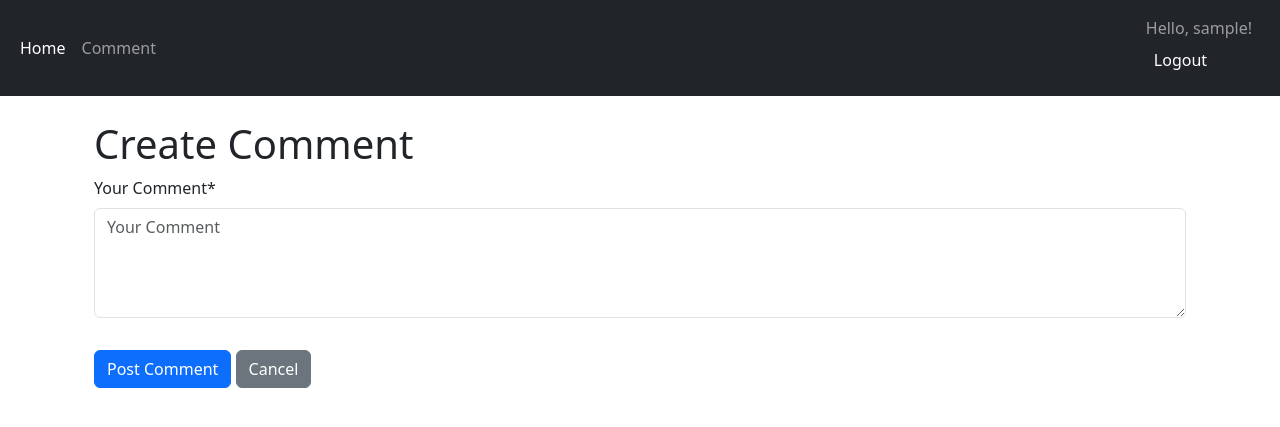
After one commit to Joshkovu/Django-auth, a Django app: page /create_comment/ in a window 1280 px wide. The commit adds this page. Shown: the top 427 px of the page. Run offline with Django 5.2, Linux system fonts and the light colour scheme; the visitor is signed in with stand-in values (Sample User, id 1); some libraries are stand-ins or nearby versions.

Commit message:
feat:create comment model and view

```diff
--- a/authentication/main/templates/main/base.html
+++ b/authentication/main/templates/main/base.html
@@ -19,7 +19,7 @@
                         <a class="nav-link active" aria-current="page" href="/home">Home</a>
                     </li>
                      <li class="nav-item">
-                        <a class="nav-link" href="#">Comment</a>
+                        <a class="nav-link" href="/create_comment">Comment</a>
                     </li>
                 </ul>
             </div>
--- /dev/null
+++ b/authentication/main/templates/main/create_comment.html
@@ -0,0 +1,11 @@
+{% extends "main/base.html" %} {% block title %}Create Comment{% endblock %}
+{%load crispy_forms_tags %} {% block content %}
+<div class="container mt-4">
+  <h1>Create Comment</h1>
+  <form method="post">
+    {% csrf_token %} {{ form|crispy }}
+    <button type="submit" class="btn btn-primary mt-3">Post Comment</button>
+    <a href="/home/" class="btn btn-secondary mt-3">Cancel</a>
+  </form>
+</div>
+{% endblock %}
```
Also changed, not shown: authentication/main/templates/main/create_post.html (deleted, +0 -10 lines).
